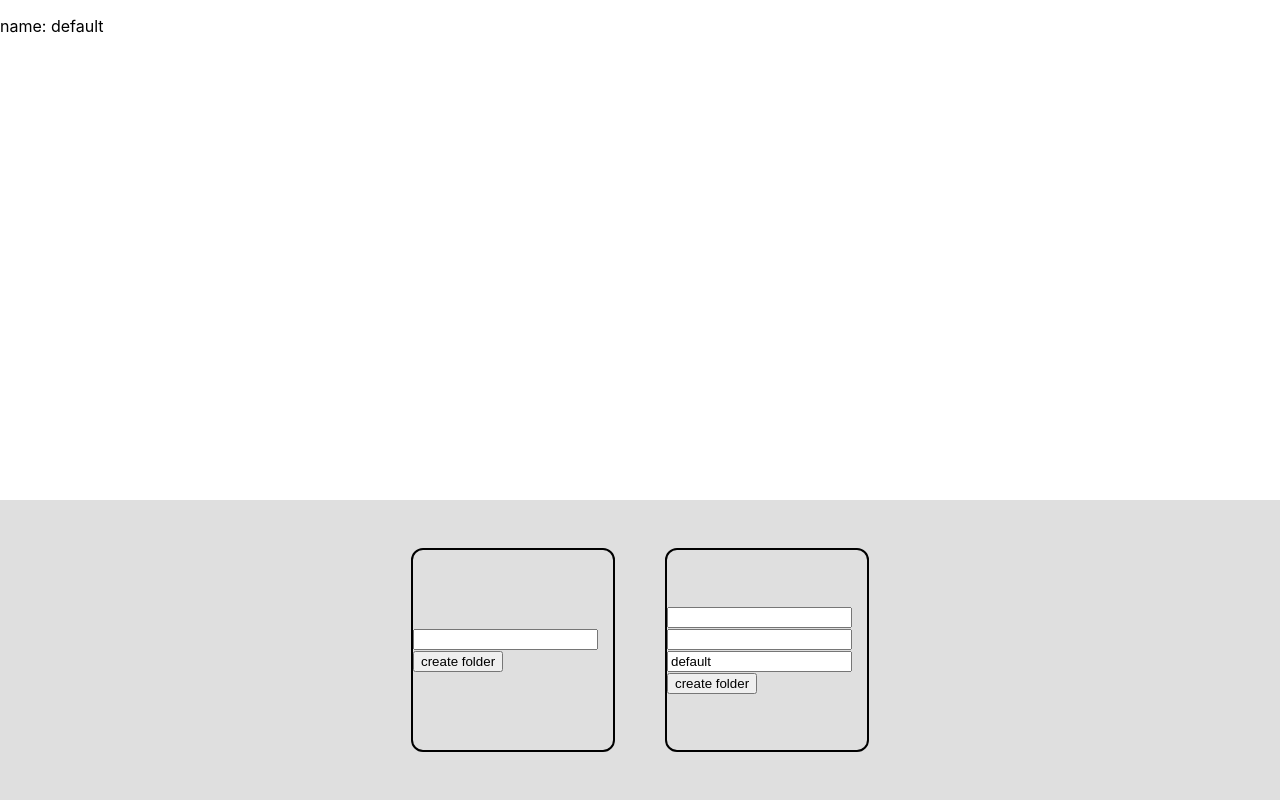
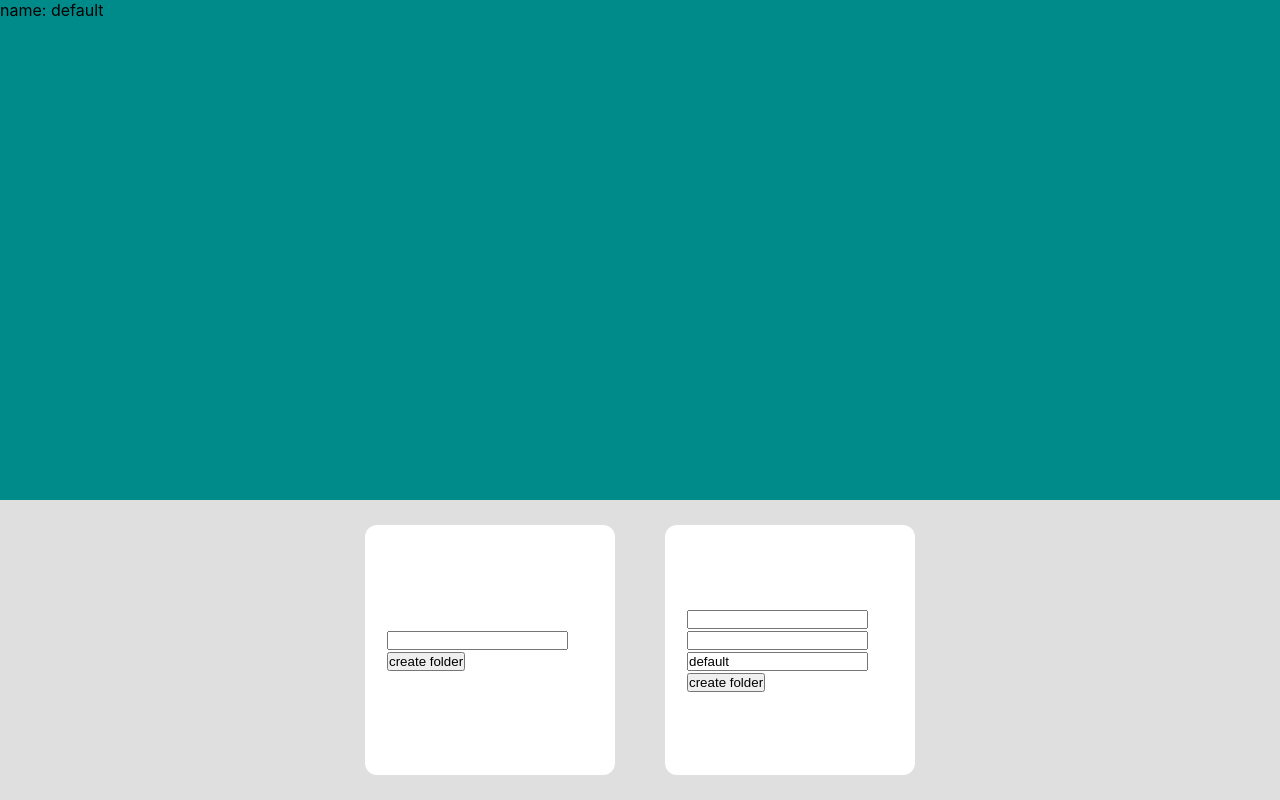
Before and after one commit to Pechenyice/siteMapper, a React (Create React App) app: page / in a window 1280 px wide. Built offline with nearby package versions, Linux system fonts and the light colour scheme.

Commit message:
added some more styles

```diff
--- a/src/App.css
+++ b/src/App.css
@@ -1,3 +1,13 @@
+* {
+  box-sizing: border-box;
+  margin: 0;
+  padding: 0;
+}
+
+body {
+  background-color: darkcyan;
+}
+
 .main__modalManager {
   position: fixed;
   bottom: 0;
@@ -12,13 +22,31 @@
 }
 
 .main__redactor {
-  width: 200px;
-  height: 200px;
-  border: 2px solid black;
+  width: 250px;
+  height: 250px;
+  border: 2px solid white;
   border-radius: 12px;
   display: flex;
   align-items: center;
   justify-content: center;
+  background: white;
+  padding: 20px;
+}
+
+.display__container {
+  width: max-content;
+  max-width: 500px;
+  min-width: 250px;
+  height: max-content;
+  max-height: 500px;
+  min-height: 250px;
+  border: 2px solid white;
+  border-radius: 12px;
+  display: flex;
+  justify-content: center;
+  background: white;
+  padding: 20px;
+  gap: 20px;
 }
 
 .redactor__wrapper {
@@ -29,3 +57,21 @@
 .redactor__wrapper button {
   margin: auto;
 }
+
+.main__displayWrapper {
+  width: 100%;
+  height: max-content;
+  max-height: calc(100vh - 300px);
+  overflow-y: scroll;
+  background: rgb(223, 223, 223);
+  margin-bottom: 300px;
+}
+
+.main__display {
+  width: 1200px;
+  margin: auto;
+  height: max-content;
+  padding: 100px 0;
+  display: flex;
+  justify-content: space-between;
+}
```
